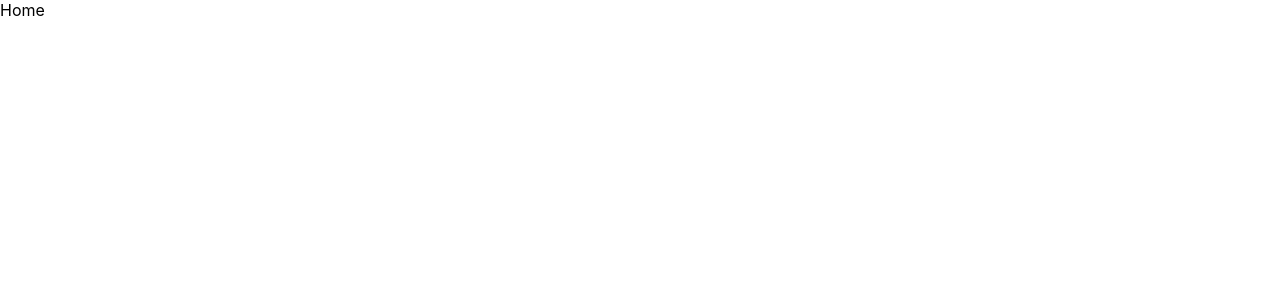
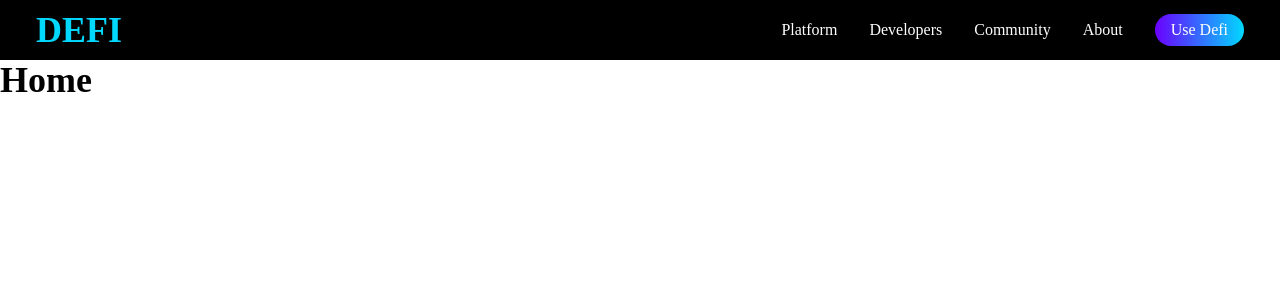
Before and after one commit to anil843324/coin-cap, a React (Create React App) app: page / in a window 1280 px wide. Shown: the top 300 px of the page. Built offline with nearby package versions, Linux system fonts and the light colour scheme.

Commit message:
tailwindcss added

```diff
--- a/package.json
+++ b/package.json
@@ -8,6 +8,7 @@
     "@testing-library/user-event": "^13.5.0",
     "react": "^18.2.0",
     "react-dom": "^18.2.0",
+    "react-icons": "^4.4.0",
     "react-redux": "^8.0.2",
     "react-scripts": "5.0.1",
     "redux": "^4.2.0",
@@ -37,5 +38,10 @@
       "last 1 firefox version",
       "last 1 safari version"
     ]
+  },
+  "devDependencies": {
+    "autoprefixer": "^10.4.9",
+    "postcss": "^8.4.16",
+    "tailwindcss": "^3.1.8"
   }
 }
--- /dev/null
+++ b/postcss.config.js
@@ -0,0 +1,6 @@
+module.exports = {
+  plugins: {
+    tailwindcss: {},
+    autoprefixer: {},
+  },
+}
--- a/src/App.js
+++ b/src/App.js
@@ -1,10 +1,12 @@
 
 import './App.css';
+import Navbar from './components/Navbar';
 import Home from './pages/Home';
 
 function App() {
   return (
     <>
+       <Navbar/>
        <Home/>
     </>
   );
--- /dev/null
+++ b/src/components/Navbar.jsx
@@ -0,0 +1,64 @@
+import React, { useState } from "react";
+
+import { AiOutlineMenu, AiOutlineClose } from "react-icons/ai";
+
+
+
+
+const Navbar = () => {
+
+
+    const [toggle,setToggle]=useState(true)
+
+     const handleToggle=()=>{
+
+        setToggle(!toggle)
+
+
+     }
+
+
+  return (
+    <div className="w-full  h-[60px] bg-black">
+      <div className="max-w-[1240px] mx-auto px-4 flex justify-between items-center h-full">
+        <div>
+          <h1 className="text-[#00d8ff] ">DEFI</h1>
+        </div>
+        <div className=" hidden md:flex">
+          <ul className="flex text-white items-center">
+            <li>Platform</li>
+            <li>Developers</li>
+            <li>Community</li>
+            <li>About</li>
+            <button className="ml-4">Use Defi</button>
+          </ul>
+        </div>
+        {/* Ham burger */}
+        <div className="block md:hidden ">
+
+            {/* <AiOutlineMenu size={30} className="text-white" /> */}
+            {
+                toggle ?  <AiOutlineMenu size={30} className="text-white cursor-pointer" onClick={()=> handleToggle()} /> : <AiOutlineClose size={30} className="text-white cursor-pointer"  onClick={()=> handleToggle()} />
+            }
+        </div>
+        {/* mobile menu */}
+        {
+            !toggle ? <div className="  md:hidden w-full  bg-black text-white absolute top-[60px] left-0  flex justify-center text-center">
+          <ul className="text-2xl">
+            <li>Platform</li>
+            <li>Developers</li>
+            <li>Community</li>
+            <li>About</li>
+            <button className="m-8 ">Use Defi</button>
+          </ul>
+        </div> :<></>
+        }
+
+
+
+      </div>
+    </div>
+  );
+};
+
+export default Navbar;
--- a/src/index.css
+++ b/src/index.css
@@ -1,13 +1,30 @@
-body {
-  margin: 0;
-  font-family: -apple-system, BlinkMacSystemFont, 'Segoe UI', 'Roboto', 'Oxygen',
-    'Ubuntu', 'Cantarell', 'Fira Sans', 'Droid Sans', 'Helvetica Neue',
-    sans-serif;
-  -webkit-font-smoothing: antialiased;
-  -moz-osx-font-smoothing: grayscale;
+@tailwind base;
+@tailwind components;
+@tailwind utilities;
+
+
+@import url('https://fonts.googleapis.com/css2?family=Kanit:wght@100;200;300;400;500;600;700;800;900&display=swap');
+:root{
+    --primary-blue:#00d8ff;
+    --primary-purple:#6a00ff;
 }
 
-code {
-  font-family: source-code-pro, Menlo, Monaco, Consolas, 'Courier New',
-    monospace;
+ @layer base{
+    * {
+        @apply font-[Kanit] ;
+      }
+
+    h1{
+        @apply text-4xl font-bold
+    }
+
+    li{
+        @apply p-4
+    }
+
+    button{
+         @apply bg-gradient-to-r from-[#6a00ff] to-[#00d8ff] py-1 px-4 rounded-3xl
+    }
+
+
 }
--- a/src/pages/Home.jsx
+++ b/src/pages/Home.jsx
@@ -2,7 +2,7 @@ import React from 'react'
 
 const Home = () => {
   return (
-    <div>Home</div>
+    <h1>Home</h1>
   )
 }
 
--- /dev/null
+++ b/tailwind.config.js
@@ -0,0 +1,10 @@
+/** @type {import('tailwindcss').Config} */
+module.exports = {
+  content: [
+    "./src/**/*.{js,jsx,ts,tsx}",
+  ],
+  theme: {
+    extend: {},
+  },
+  plugins: [],
+}
```
Also changed, not shown: 1 other file (tests, documents, lock files or other folders).
